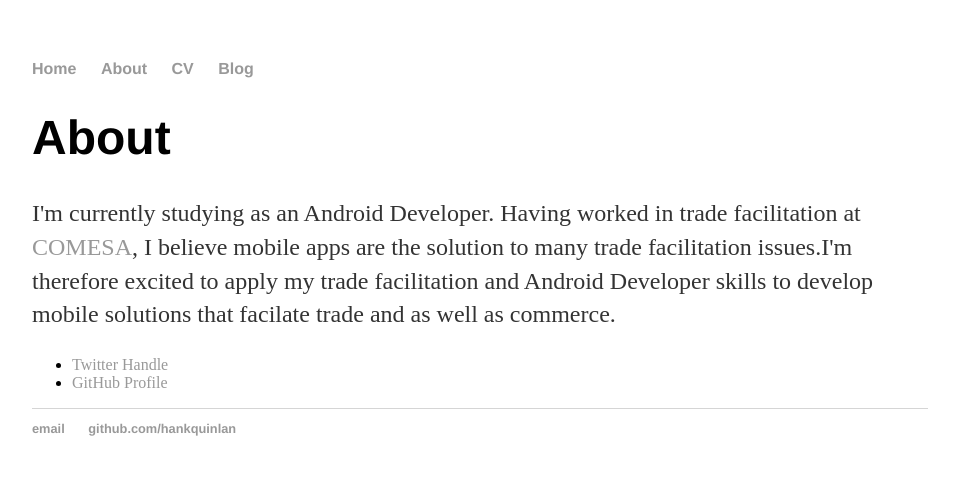
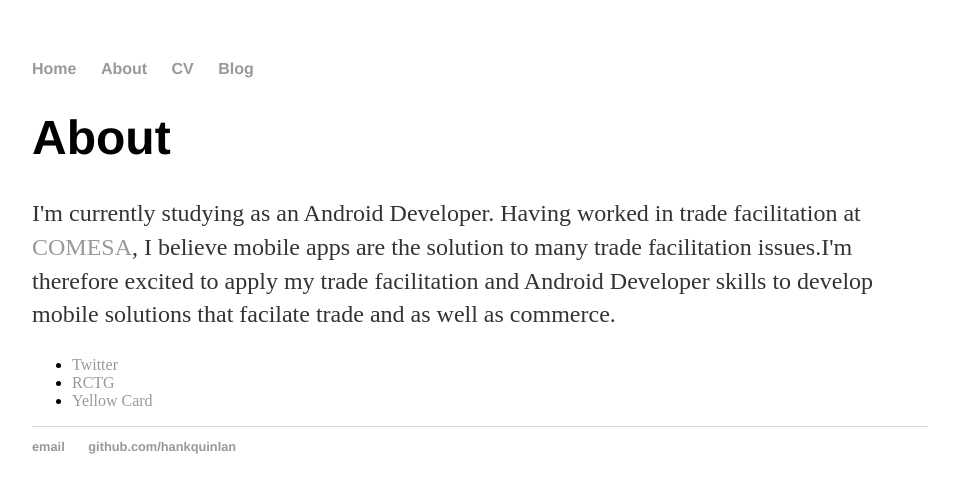
Before and after one commit to mtondolo/mtondolo.github.io, a Jekyll site: the page built from about/index.html, in a window 1280 px wide. Shown: the top 493 px of the page, without its empty margins (160-1119 px from the left). Built offline with Jekyll 4.4.1, drawn with Linux system fonts in a browser that asks for light colours.

Commit message:
Update index.html

```diff
--- a/about/index.html
+++ b/about/index.html
@@ -10,7 +10,8 @@
 			trade facilitation issues.I'm therefore excited to apply my trade facilitation and Android Developer skills
 			to develop mobile solutions that facilate trade and as well as commerce.</p>
 			<ul class="contacts">
-				<li><a href="https://twitter.com/tondolo">Twitter Handle</a></li>
-				<li><a href="https://github.com/mtondolo">GitHub Profile</a></li>
+				<li><a href="https://twitter.com/tondolo">Twitter</a></li>
+				<li><a href="http://rctg-mis.comesa.int/">RCTG</a></li>
+				<li><a href="http://ycmis.comesa.int/">Yellow Card</a></li>
 				</ul>
 		</div>
```
